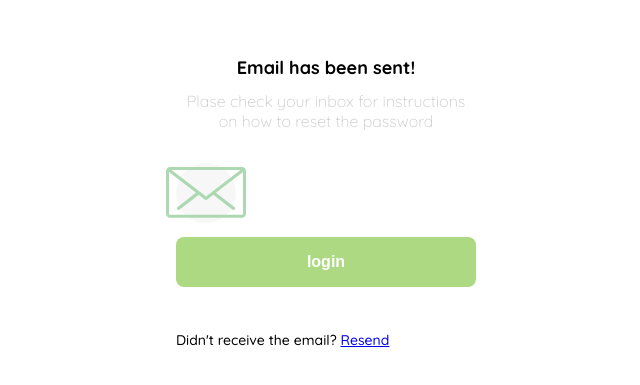
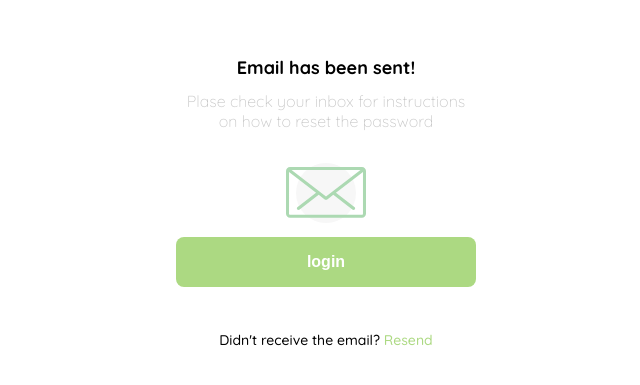
Before and after one commit to byronsabiohn/cursoPracticoFrontendDev2, a plain HTML site: page clase2_email.html in a window 1280 px wide. Shown: the part 197-582 px from the top of the page, without its empty margins (314-954 px from the left). Drawn offline with Linux system fonts and the light colour scheme.

Commit message:
Creacion de contrana

```diff
--- a/clase2_email.html
+++ b/clase2_email.html
@@ -33,6 +33,7 @@
             display: grid;
             grid-template-rows: auto 1fr auto;
             width: 300px;
+            justify-items: center;
         }
         .logo {
             width: 150px;
@@ -68,7 +69,13 @@
         .resend {
             font-size: var(--sm);
         }
-
+        . resend span {
+            color: var(--very-light-pink);
+        }
+        .resend a {
+            color: var(--hospital-green);
+            text-decoration: none;
+        }
         .primary-button {
             background-color: var(--hospital-green);
             border-radius: 8px;
```
